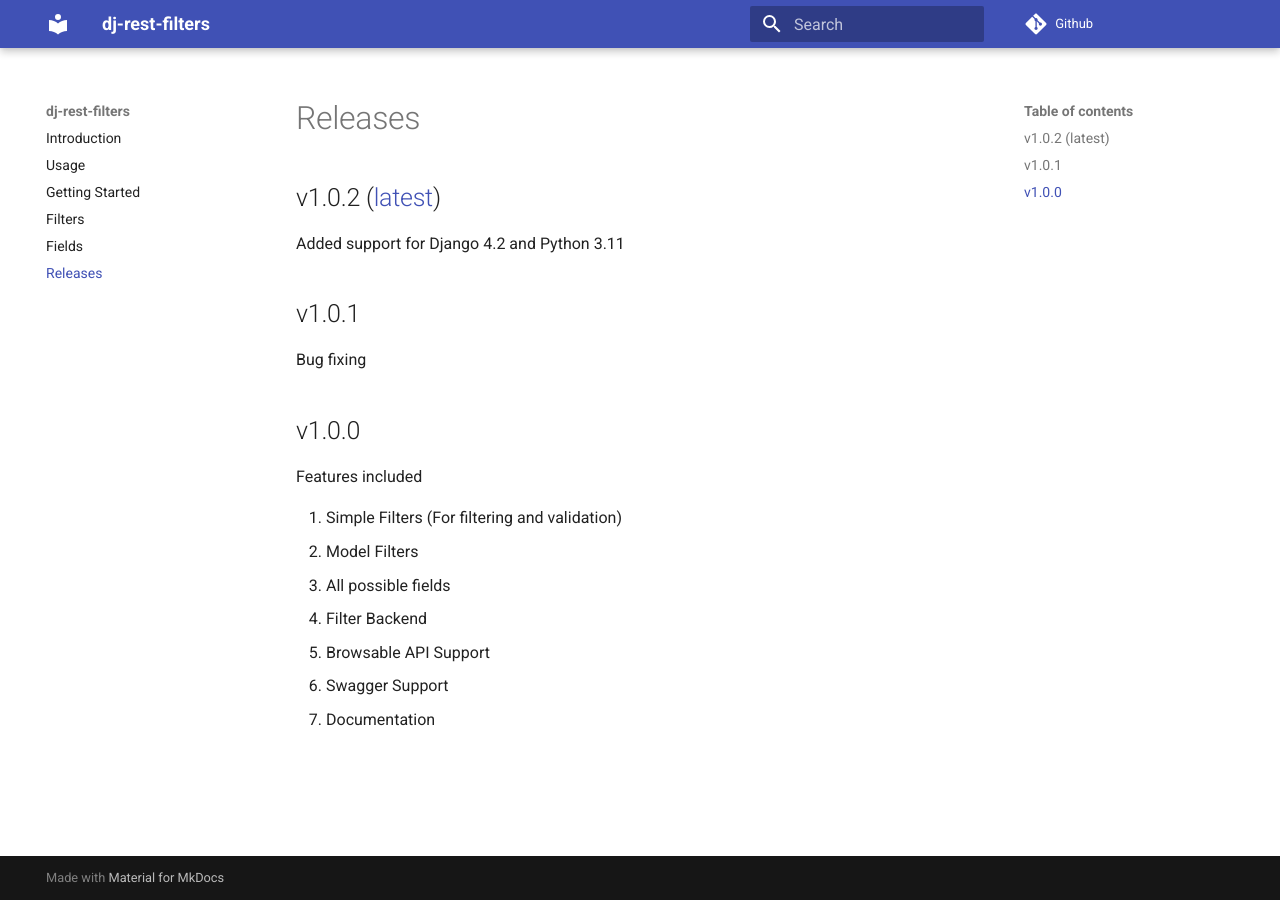
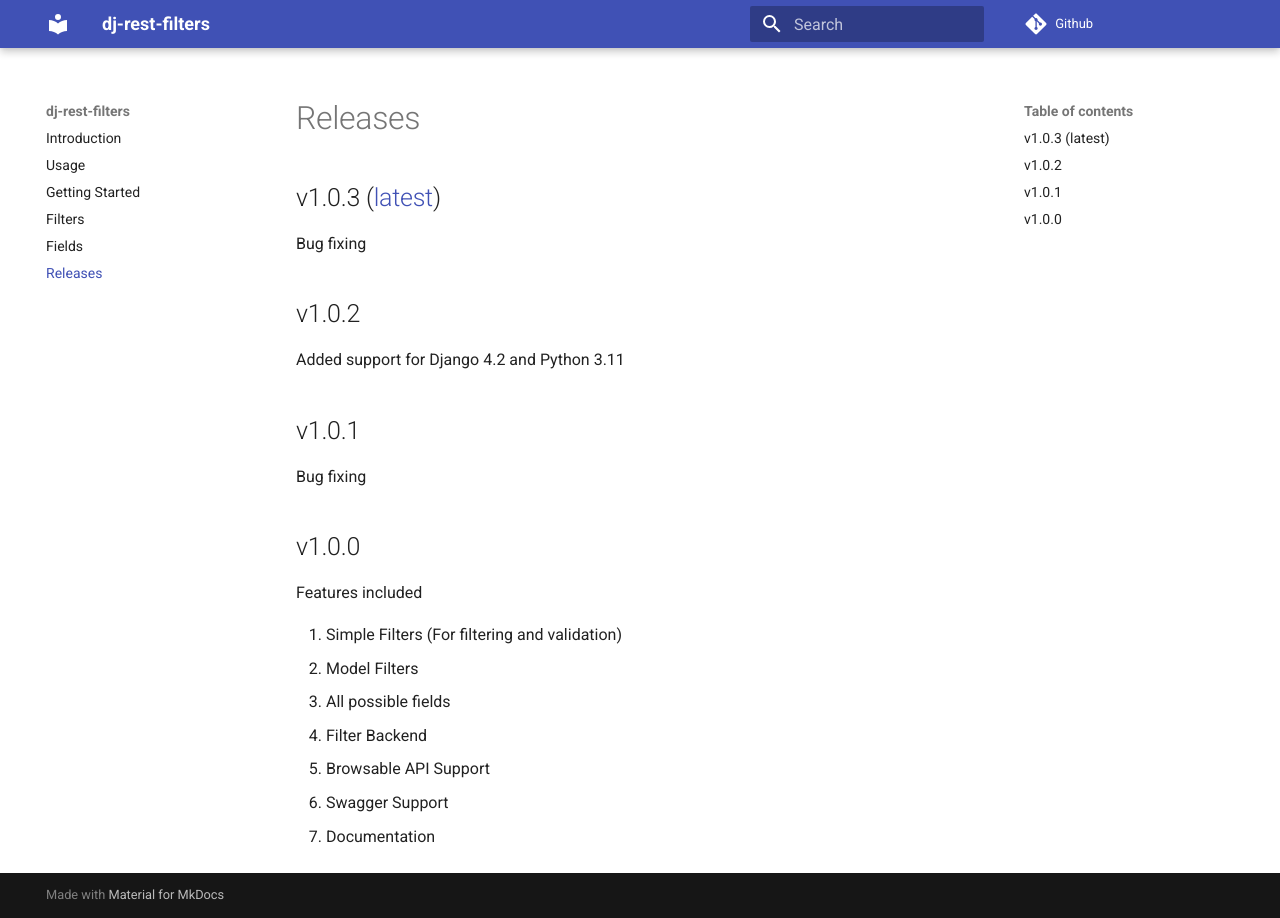
Before and after one commit to mhsiddiqui/dj-rest-filters, an MkDocs documentation site: the page built from docs/releases.md, in a window 1280 px wide. Built offline with MkDocs 1.6.1 and Material for MkDocs 9.7.7, drawn with Linux system fonts in a browser that asks for light colours; comment, search, counter and statistics services are not loaded; the version menu is left out.

Commit message:
Setup.py file updated

```diff
--- a/djfilters/__init__.py
+++ b/djfilters/__init__.py
@@ -1,6 +1,6 @@
 import django
 
-__version__ = '1.0.2'
+__version__ = '1.0.3'
 
 if django.VERSION < (3, 2):  # pragma: no cover
     default_app_config = 'djfilters.apps.DjfiltersConfig'
--- a/docs/releases.md
+++ b/docs/releases.md
@@ -1,6 +1,9 @@
 # Releases
 
-## v1.0.2 ([latest](/en/latest/))
+## v1.0.3 ([latest](/en/latest/))
+Bug fixing
+
+## v1.0.2
 Added support for Django 4.2 and Python 3.11
 
 ## v1.0.1
--- a/setup.py
+++ b/setup.py
@@ -41,6 +41,8 @@
         'Framework :: Django :: 3.0',
         'Framework :: Django :: 3.1',
         'Framework :: Django :: 3.2',
+        'Framework :: Django :: 4.0',
+        'Framework :: Django :: 4.2',
         'Intended Audience :: Developers',
         'License :: OSI Approved :: MIT License',
         'Natural Language :: English',
@@ -52,6 +54,7 @@
         'Programming Language :: Python :: 3.8',
         'Programming Language :: Python :: 3.9',
         'Programming Language :: Python :: 3.10',
+        'Programming Language :: Python :: 3.11',
         'Programming Language :: Python :: Implementation :: CPython',
         'Programming Language :: Python :: Implementation :: PyPy',
         'Topic :: Utilities',
```
